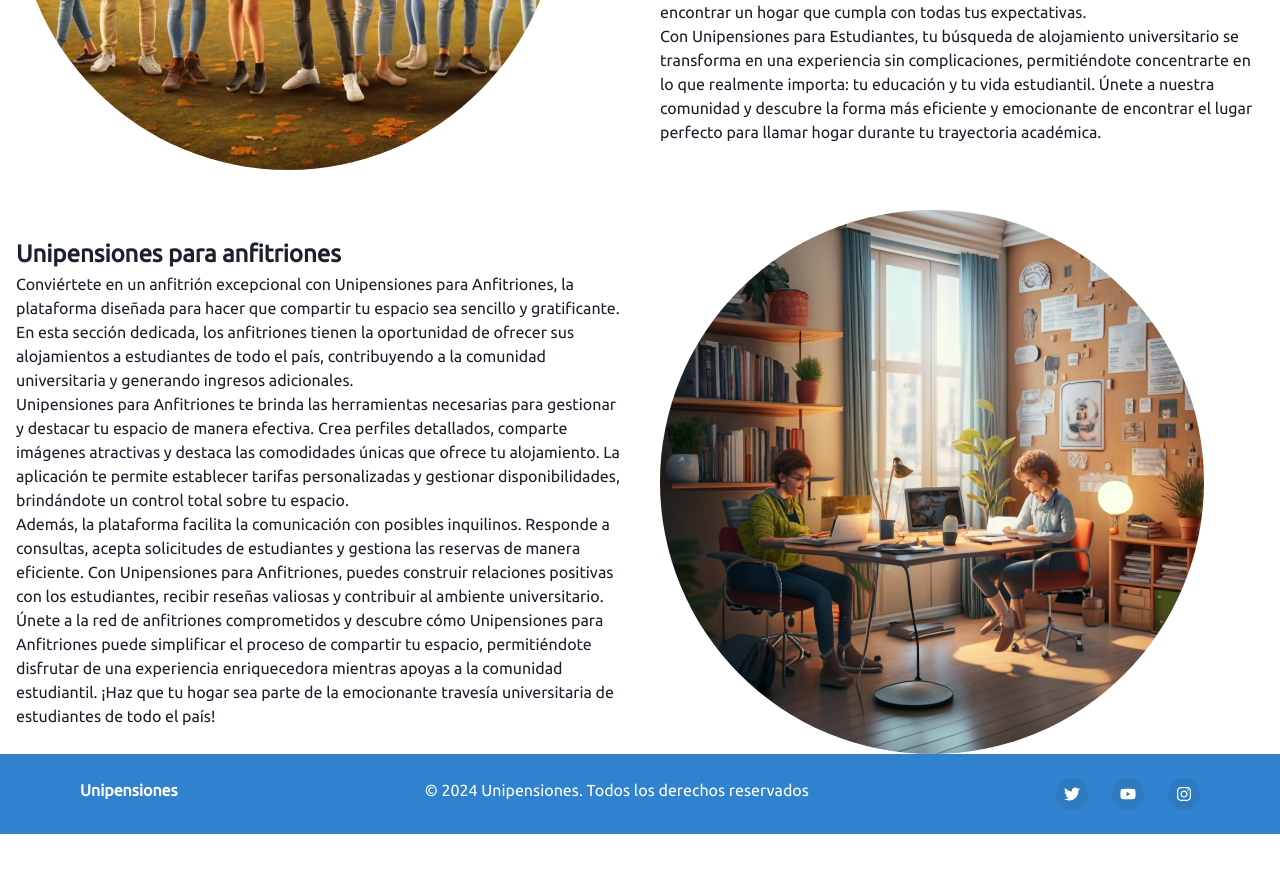
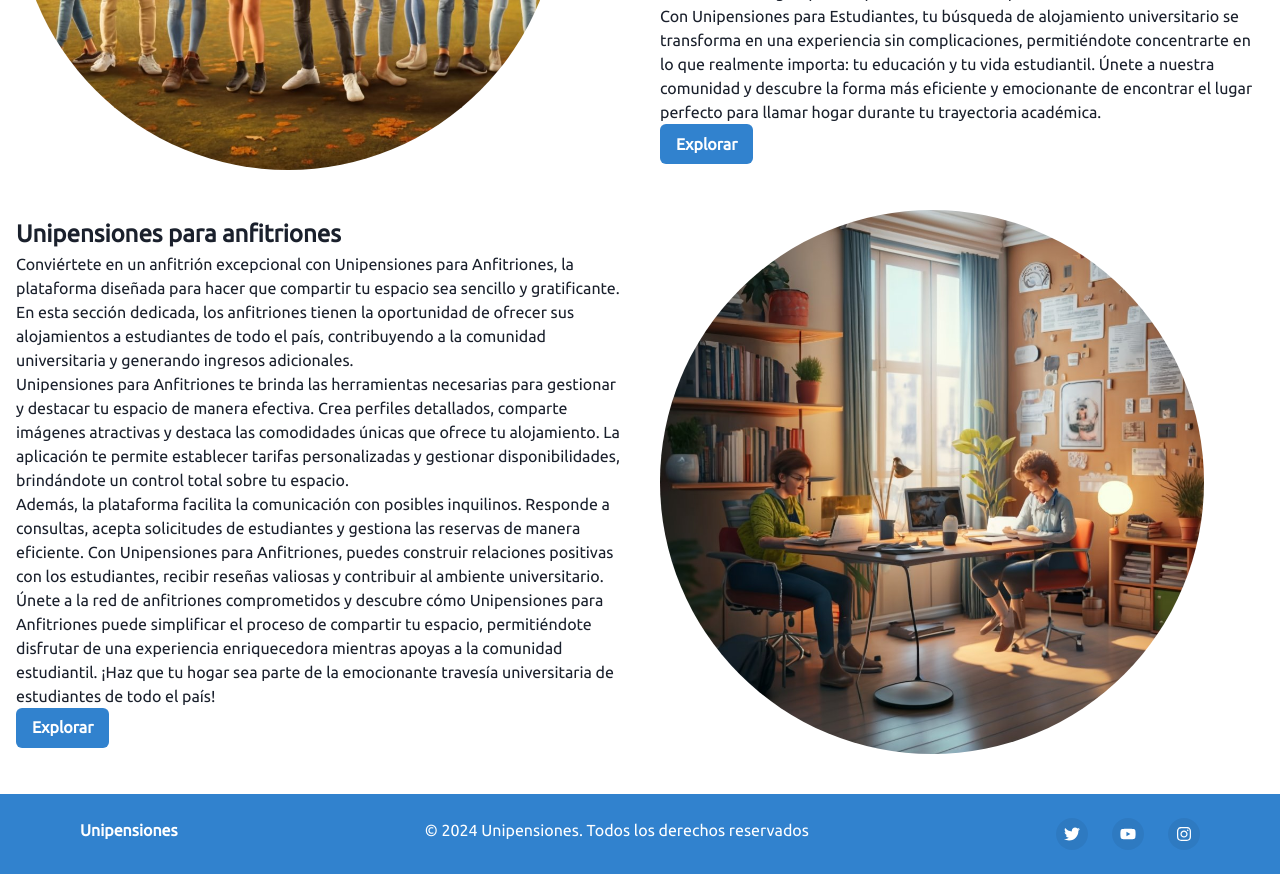
Before and after one commit to fainnerramirez/unipensiones-landingpage, a React (Create React App) app: page / in a window 1280 px wide. Shown: the part 2180-3054 px from the top of the page. Before the commit the page ends 3014 px from the top, so only its background shows below. Built offline with nearby package versions, Linux system fonts and the light colour scheme.

Commit message:
udpate commti

```diff
--- a/src/components/UseCasesUP.component.jsx
+++ b/src/components/UseCasesUP.component.jsx
@@ -1,9 +1,13 @@
-import { Box, HStack, Heading, Image, Stack, Text } from '@chakra-ui/react'
+import { Box, Button, HStack, Heading, Image, Stack, Text, useToast } from '@chakra-ui/react'
 import React from 'react'
 import GroupE from "../assets/grupoe.jpg"
 import GroupA from "../assets/groupA.jpg"
+import { useState } from 'react'
 
 const UseCasesUP = () => {
+    const [anfitrionesURL, setAnfitrionesURL] = useState('https://anfitriones.unipensiones.app/')
+    const toast = useToast();
+
     return (
         <Box>
             <Heading textAlign={'center'}>
@@ -29,9 +33,24 @@
                                 Con Unipensiones para Estudiantes, tu búsqueda de alojamiento universitario se transforma en una experiencia sin complicaciones, permitiéndote concentrarte en lo que realmente importa: tu educación y tu vida estudiantil. Únete a nuestra comunidad y descubre la forma más eficiente y emocionante de encontrar el lugar perfecto para llamar hogar durante tu trayectoria académica.
                             </Text>
                         </Box>
+                        <Box>
+                            <Button
+                                colorScheme='blue'
+                                onClick={() =>
+                                    toast({
+                                        title: 'Estamos terminando de construirlo para tí',
+                                        description: "Estará habilitado el día 1 de Febrero De 2024 🥳",
+                                        status: 'info',
+                                        duration: 9000,
+                                        isClosable: true,
+                                        variant: 'top-accent',
+                                        position: 'top'
+                                    })
+                                }>Explorar</Button>
+                        </Box>
                     </Box>
                 </HStack>
-                <HStack spacing={10} mt={10}>
+                <HStack spacing={10} mt={10} mb={10}>
                     <Box width={'50%'}>
                         <Text fontSize={'2xl'} textAlign={'left'}>
                             <b>Unipensiones para anfitriones</b>
@@ -43,6 +62,9 @@
                                 Además, la plataforma facilita la comunicación con posibles inquilinos. Responde a consultas, acepta solicitudes de estudiantes y gestiona las reservas de manera eficiente. Con Unipensiones para Anfitriones, puedes construir relaciones positivas con los estudiantes, recibir reseñas valiosas y contribuir al ambiente universitario. <br />
                                 Únete a la red de anfitriones comprometidos y descubre cómo Unipensiones para Anfitriones puede simplificar el proceso de compartir tu espacio, permitiéndote disfrutar de una experiencia enriquecedora mientras apoyas a la comunidad estudiantil. ¡Haz que tu hogar sea parte de la emocionante travesía universitaria de estudiantes de todo el país! <br />
                             </Text>
+                        </Box>
+                        <Box>
+                            <Button as="a" href={anfitrionesURL} target='_blank' colorScheme='blue'>Explorar</Button>
                         </Box>
                     </Box>
                     <Box width={'50%'}>
```
